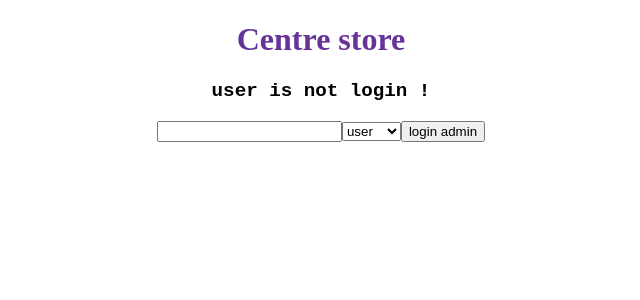
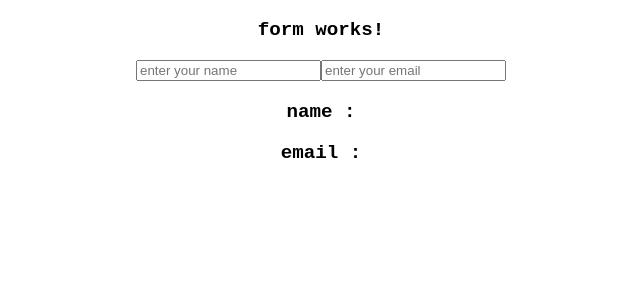
Before and after one commit to JaydipJadhav25/Angular, an Angular app: page / in a window 1280 px wide. Shown: the top 300 px of the page, without its empty margins (319-959 px from the left). Built offline with nearby package versions, Linux system fonts and the light colour scheme.

Commit message:
feat: template form

```diff
--- a/src/app/app.html
+++ b/src/app/app.html
@@ -1,15 +1 @@
-<h1>Centre store</h1>
-
-@if (userstore.user()) {
-  <p>welcome {{ userstore.user()?.name }}</p>
-
-  <button (click)="userstore.logout()">logout</button>
-} @else {
-  <p>user is not login !</p>
-  <input type="text" name="" id="" #user />
-  <select name="" id="" #role>
-    <option value="user">user</option>
-    <option value="admin">admin</option>
-  </select>
-  <button (click)="userstore.login(user.value,  $any(role.value))">login admin</button>
-}
+<app-form></app-form>
--- /dev/null
+++ b/src/app/form/form.html
@@ -0,0 +1,17 @@
+<p>form works!</p>
+
+
+<input type="text"
+[(ngModel)]="name"
+placeholder="enter your name"
+(ngModelChange)="name.set($event)"
+>
+
+<input type="text"
+[(ngModel)]="email"
+placeholder="enter your email"
+(ngModelChange)="email.set($event)"
+>
+
+<p>name : {{name()}}</p>
+<p>email : {{email()}}</p>
--- /dev/null
+++ b/src/app/form/form.ts
@@ -0,0 +1,14 @@
+import { Component, signal } from '@angular/core';
+import { FormsModule } from '@angular/forms';
+
+
+@Component({
+  selector: 'app-form',
+  imports: [FormsModule],
+  templateUrl: './form.html',
+  styleUrl: './form.css',
+})
+export class Form {
+  name = signal("");
+  email = signal("");
+}
```
Also changed, not shown: src/app/app.ts (+2 -6 lines), src/app/form/form.css (added), 1 other file (tests, documents, lock files or other folders).
